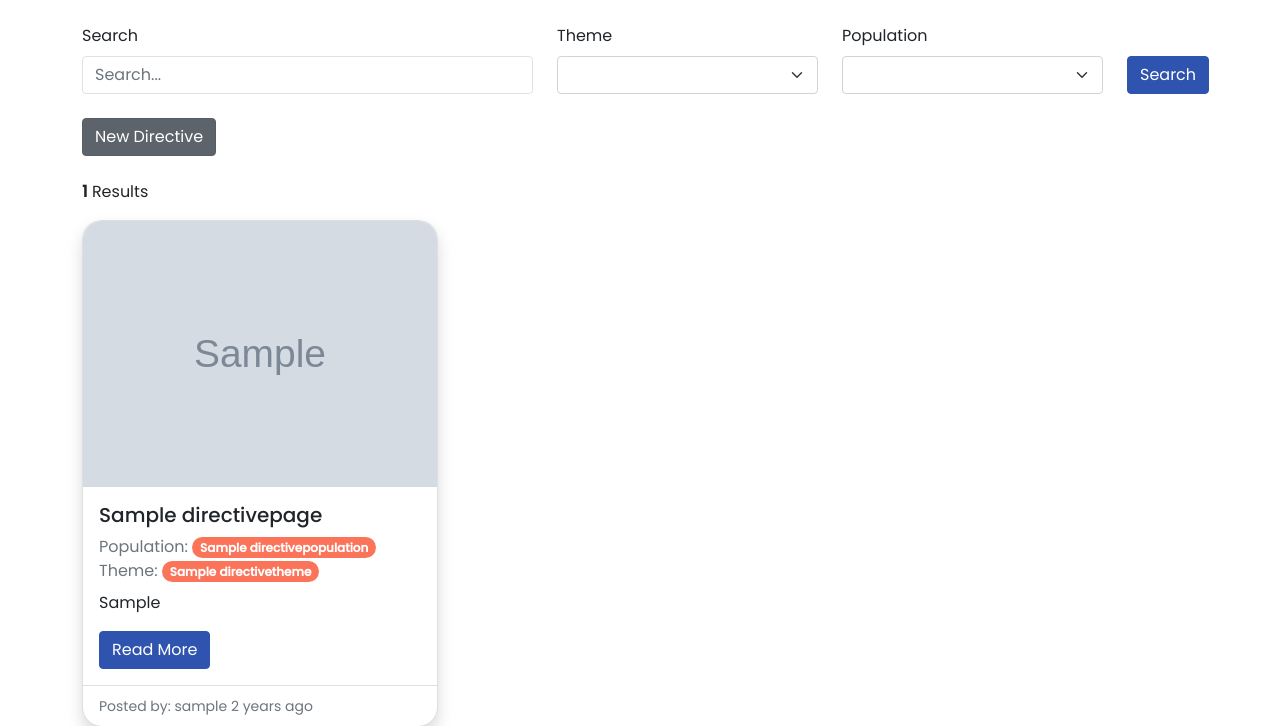
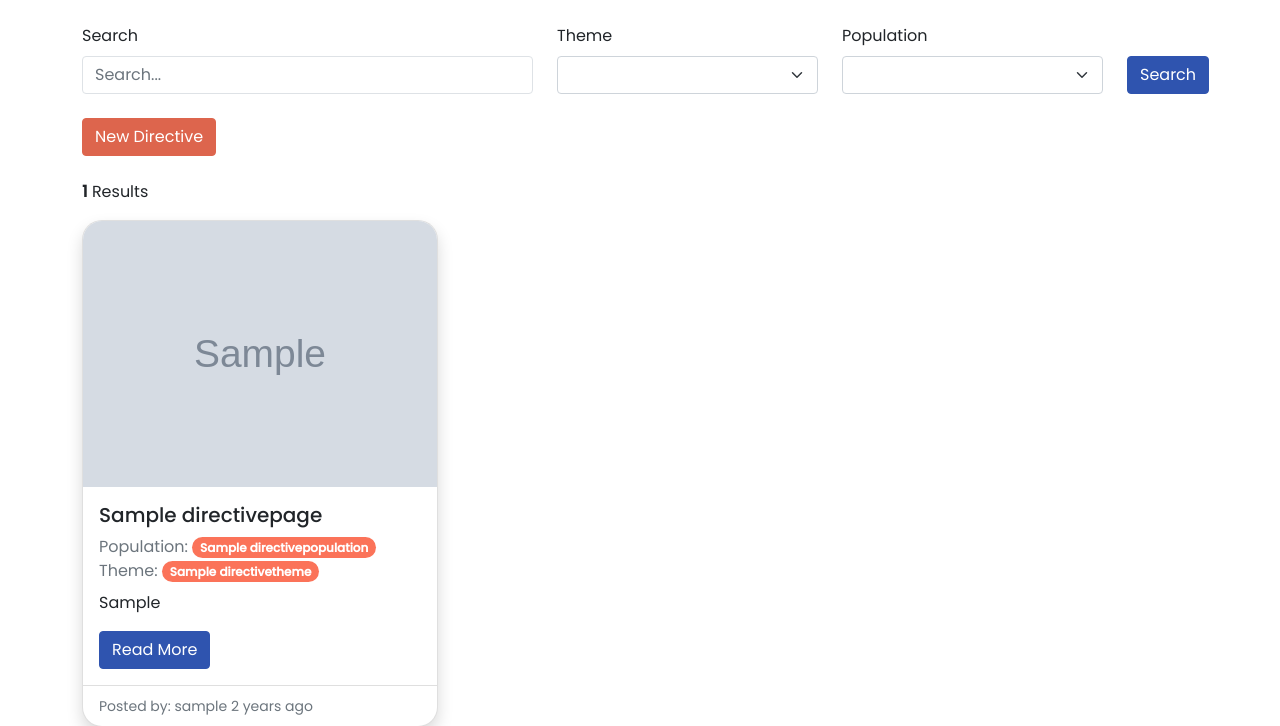
Before and after one commit to brennan-wright/ArtTherapyGuide, a Django app: page /directives/ in a window 1280 px wide, with the pointer over the restyled element. Shown: the part 128-854 px from the top of the page. Run offline with Django 3.2, Linux system fonts and the light colour scheme; tables that the repository leaves empty hold one stand-in row (values such as "Sample post"); grey boxes marked "Sample" are stand-in pictures; parts of the project's set-up code (start-up, migrations or seed data) failed here and were passed over; some libraries are stand-ins or nearby versions.

Commit message:
fix button colors on hover

```diff
--- a/frontend/static/main.css
+++ b/frontend/static/main.css
@@ -55,9 +55,20 @@ body {
     border-color: #fb7359;
 }
 
+.btn-secondary:hover {
+    background-color: #dd654d;
+    border-color: #dd654d;
+}
+
 .btn-primary {
     background-color: #2f54af;
     border-color: #2f54af;
+}
+
+
+.btn-primary:hover {
+    background-color: #274591;
+    border-color: #274591;
 }
 
 .card {
```
